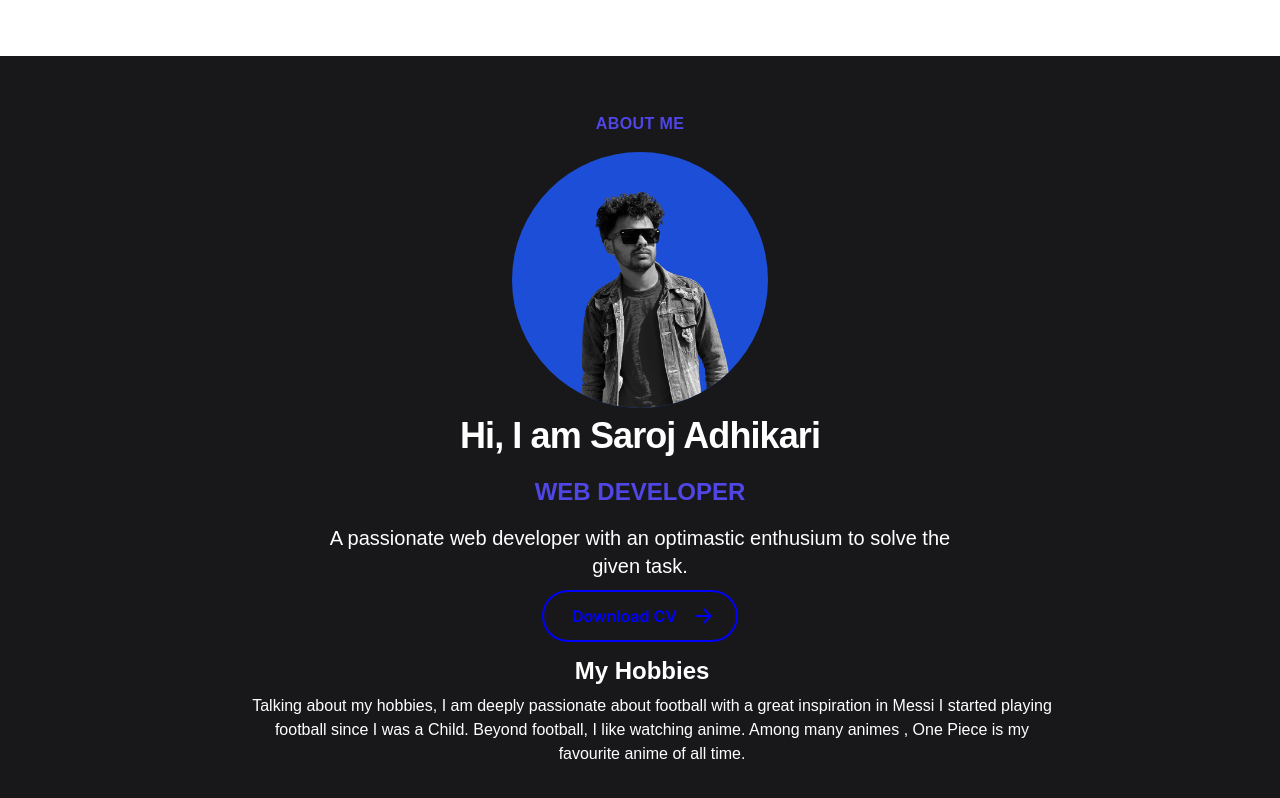
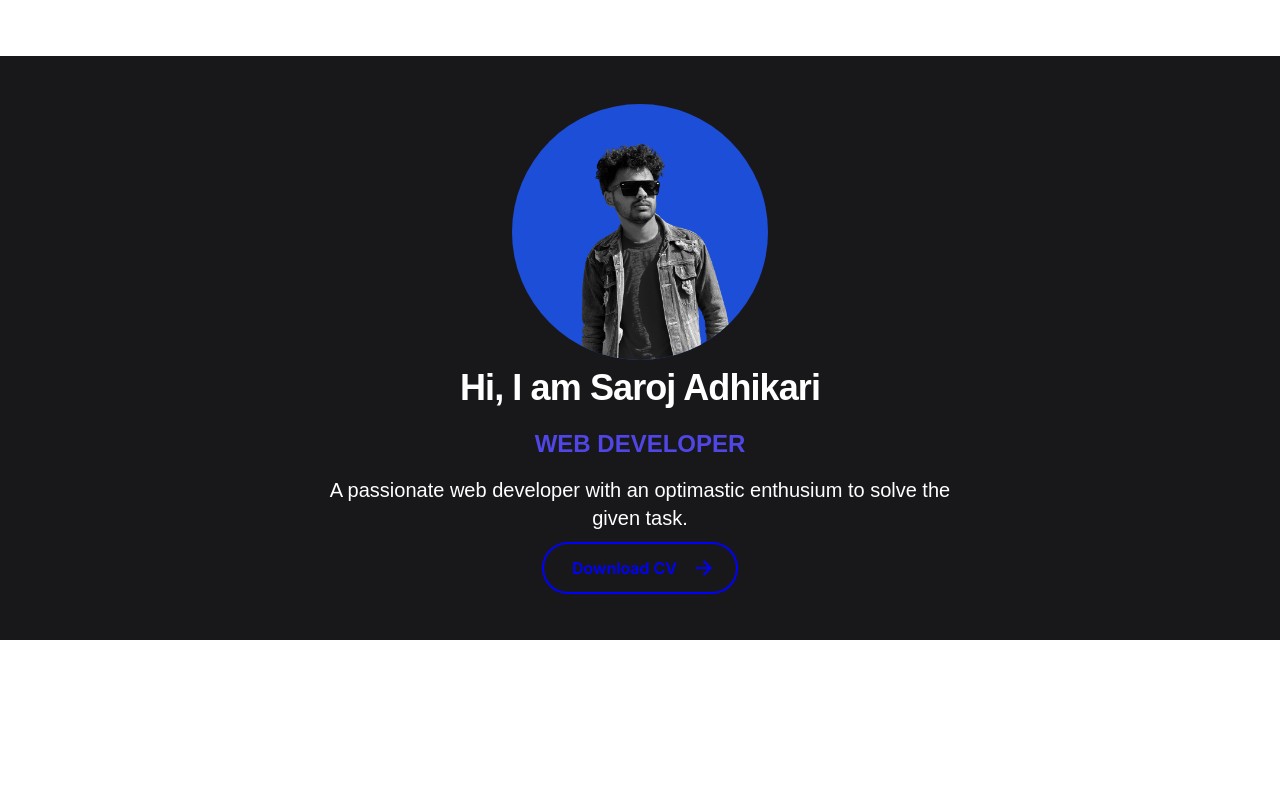
Before and after one commit to Sawrozzz/React-portfolio, a Next.js app: page /components/About in a window 1280 px wide. Shown: the top 798 px of the page. Built offline with nearby package versions, Linux system fonts and the light colour scheme.

Commit message:
refactor

```diff
--- a/app/components/About/page.js
+++ b/app/components/About/page.js
@@ -7,9 +7,6 @@ const About = () => {
         <div className=" py-12 mt-14">
           <div className="max-w-4xl mx-auto px-4 sm:px-6 lg:px-8 flex flex-col">
             <div className="lg:text-center flex justify-center items-center flex-col">
-              <h2 className="text-base text-indigo-600 font-semibold font-filroy tracking-wide uppercase mb-4 mt-2">
-                About Me
-              </h2>
               <div className="max-w-64 max-h-64 bg-blue-700 overflow-hidden rounded-full ">
                 <Image
                   src="/image.png"
@@ -56,20 +53,7 @@ const About = () => {
                 </svg>
               </button>
             </div>
-            <div className="md:flex md:items-center  md:justify-center flex justify-center text-center ">
-              <div className="mt-4 md:mt-0 md:ml-6">
-                <p className=" felx text-center block mt-4 mr-5 text-2xl leading-tight font-semibold text-white font-filroy  ">
-                  My Hobbies
-                </p>
-                <p className="mt-2 text-white font-filroy">
-                  Talking about my hobbies, I am deeply passionate about
-                  football with a great inspiration in Messi I started playing
-                  football since I was a Child. Beyond football, I like watching
-                  anime. Among many animes , One Piece is my favourite anime of
-                  all time.
-                </p>
-              </div>
-            </div>
+
           </div>
         </div>
       </section>
```
